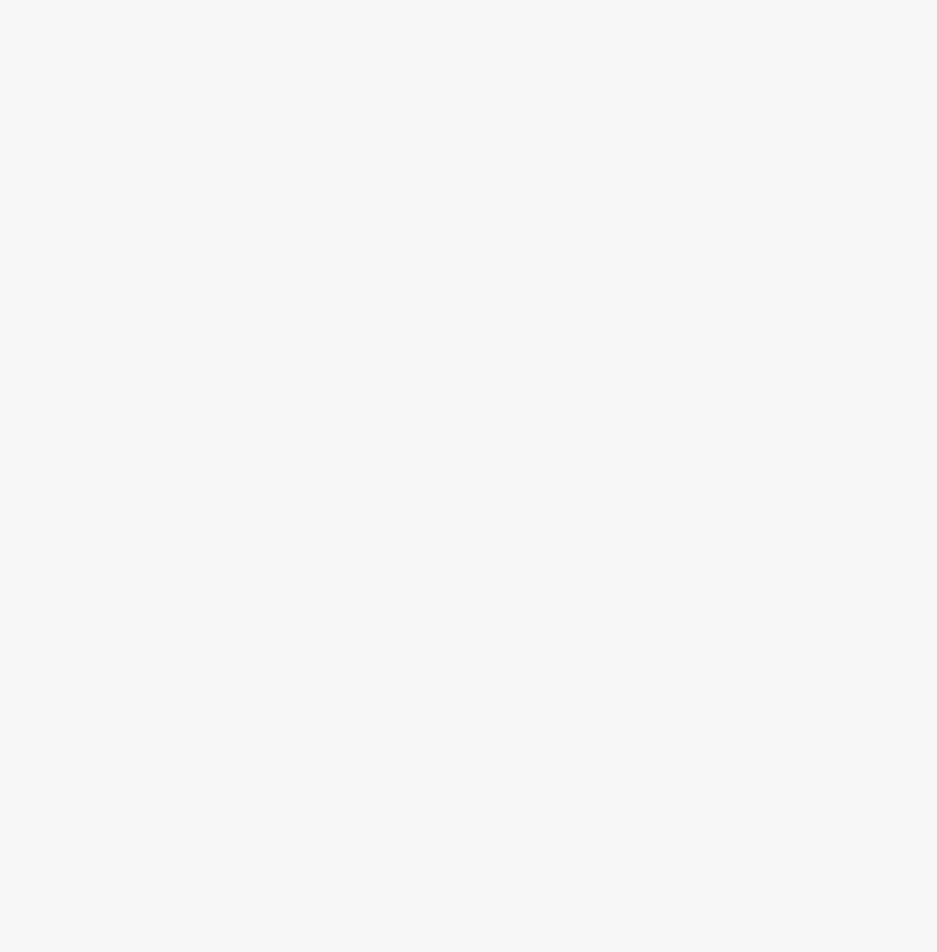
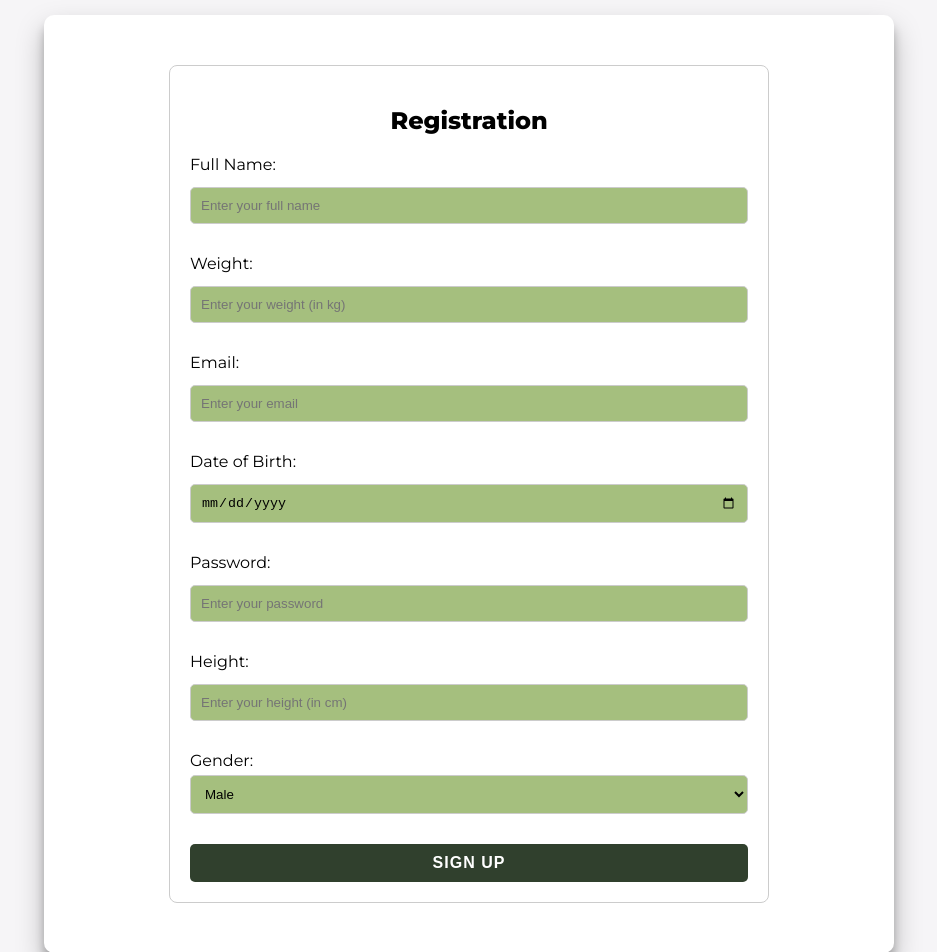
Before and after one commit to Vjcm16192003/Proyecto_Vanguardia_Grupo3, a React (Create React App) app in the folder vitalia/: page /registrar-user in a window 1280 px wide. Before the commit this address had no page. Shown: the whole page, without its empty margins (171-1108 px from the left). Before the commit the page ends 830 px from the top, so only its background shows below. Built offline with nearby package versions, Linux system fonts and the light colour scheme.

Commit message:
register UI

```diff
--- a/vitalia/src/App.js
+++ b/vitalia/src/App.js
@@ -2,6 +2,7 @@
 import React from "react";
 import { BrowserRouter, Route, Routes } from "react-router-dom";
 import Login from "./Modules/Login.jsx";
+import Register from "./Modules/Register.jsx";
 
 function App() {
   console.log("App component rendered");
@@ -11,6 +12,7 @@ function App() {
       <BrowserRouter>
         <Routes>
           <Route path="/" element={<Login />} />
+          <Route path="/registrar-user" element={<Register />} />
         </Routes>
       </BrowserRouter>
     </div>
--- a/vitalia/src/Modules/Register.css
+++ b/vitalia/src/Modules/Register.css
@@ -0,0 +1,65 @@
+.scrollable-page {
+    height: 100vh;
+    /*overflow-y: auto;
+    /* Remove the duplicate height property */
+}
+
+.container {
+    display: flex;
+    justify-content: center;
+    align-items: center;
+    min-height: 100vh; /* Use min-height instead of height */
+    margin-top: 70px;
+    margin-bottom: 100px;
+}
+
+.registration-box {
+    width: 90%; /* Use percentage for better responsiveness */
+    max-width: 600px;
+    box-sizing: border-box; /* Include padding and border in the total width */
+    display: flex;
+    flex-direction: column;
+    padding: 20px;
+    border: 1px solid #ccc;
+    border-radius: 8px;
+    margin: 50px; /* Adjust margin top and bottom */
+}
+
+h2 {
+    text-align: center;
+    margin-bottom: 20px;
+}
+
+.form-group {
+    display: flex;
+    flex-direction: column; /* Adjusted to make labels and inputs stack vertically */
+    margin-bottom: 20px;
+}
+
+.form-group label {
+    margin-bottom: 5px; /* Add a small margin below the label for spacing */
+}
+
+.form-group input,
+.form-group select {
+    padding: 10px;
+    margin-bottom: 10px; /* Add margin-bottom for spacing between inputs */
+    border: 1px solid #ccc;
+    border-radius: 5px;
+    background-color: #A5BF7E;
+}
+
+button {
+    padding: 10px 20px;
+    background-color: #30402D;
+    ;
+    color: white;
+    border: none;
+    border-radius: 5px;
+    cursor: pointer;
+    font-size: 16px;
+}
+
+button:hover {
+    background-color: #45a049;
+}
--- a/vitalia/src/Modules/Register.jsx
+++ b/vitalia/src/Modules/Register.jsx
@@ -0,0 +1,60 @@
+import React from 'react';
+import './Register.css';
+
+function Register() {
+    return (
+
+        <div className="scrollable-page">
+            <div className="container">
+                <div className="registration-box">
+                    <h2>Registration</h2>
+
+                    <div className="form-group">
+                        <label htmlFor="fullName">Full Name:</label>
+                        <input type="text" id="fullName" placeholder="Enter your full name" />
+                    </div>
+
+                    <div className="form-group">
+                        <label htmlFor="weight">Weight:</label>
+                        <input type="number" id="weight" placeholder="Enter your weight (in kg)" />
+                    </div>
+
+                    <div className="form-group">
+                        <label htmlFor="email">Email:</label>
+                        <input type="email" id="email" placeholder="Enter your email" />
+                    </div>
+
+                    <div className="form-group">
+                        <label htmlFor="dob">Date of Birth:</label>
+                        <input type="date" id="dob" />
+                    </div>
+
+                    <div className="form-group">
+                        <label htmlFor="password">Password:</label>
+                        <input type="password" id="password" placeholder="Enter your password" />
+                    </div>
+
+                    <div className="form-group">
+                        <label htmlFor="height">Height:</label>
+                        <input type="number" id="height" placeholder="Enter your height (in cm)" />
+                    </div>
+
+                    <div className="form-group">
+                        <label htmlFor="gender">Gender:</label>
+                        <select id="gender">
+                            <option value="male">Male</option>
+                            <option value="female">Female</option>
+                        </select>
+                    </div>
+
+
+                    <button type="submit">Sign Up</button>
+                </div>
+            </div>
+        </div>
+
+
+    );
+}
+
+export default Register;
```
